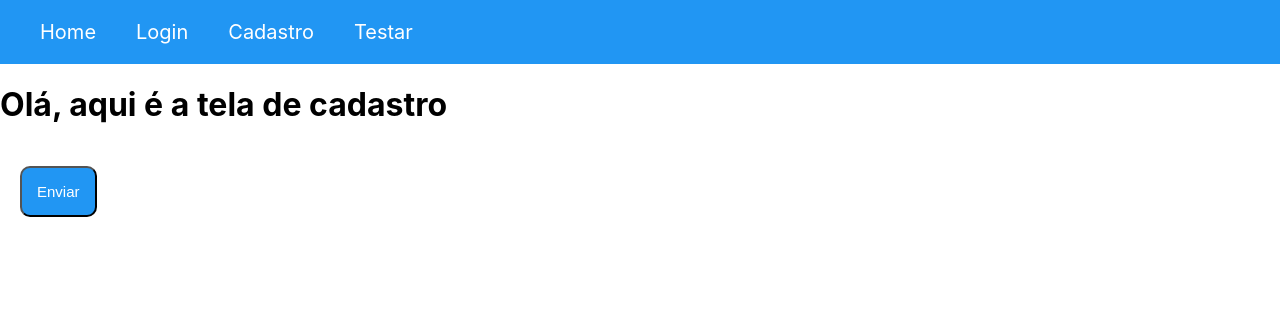
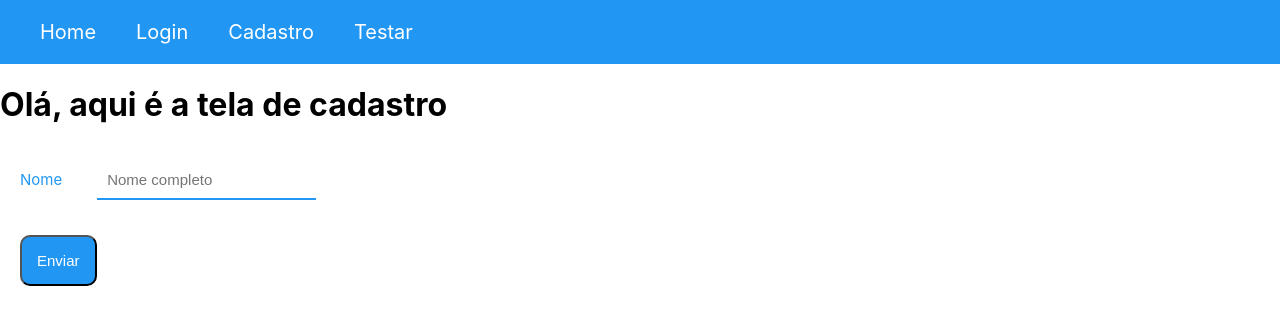
Before and after one commit to tainamiranda2/PubFiction-React, a React (Vite) app: page /step2 in a window 1280 px wide. Shown: the top 324 px of the page. Built offline with nearby package versions, Linux system fonts and the light colour scheme.

Commit message:
novo teste

```diff
--- /dev/null
+++ b/src/components/inputs/Inputs.jsx
@@ -0,0 +1,19 @@
+import React from 'react';
+import * as C from './style';
+function Inputs({text,placeholder, type, name}){
+    return(
+        <C.Container>
+                <label  htmlFor={name}>
+                    {text}
+                </label>
+                <input
+                 type={type}
+                 name={name}
+                placeholder={placeholder}/>
+
+
+        </C.Container>
+    )
+}
+
+export default Inputs;
--- /dev/null
+++ b/src/components/inputs/style.js
@@ -0,0 +1,25 @@
+import styled from 'styled-components';
+
+export const Container = styled.div`
+*{
+
+    padding:20px;
+    font-size:15px;
+    margin:15px;
+
+    }
+    label{
+     margin:0px;
+     color:#2196f3;
+    }
+   input{
+    border: 0px;
+     padding:10px;
+     border-bottom:2px solid #2196f3;
+   }
+
+   input:hover{
+
+     border-color:  #2196f3;
+   }
+   `
--- a/src/pages/Cadastro/cadastro.jsx
+++ b/src/pages/Cadastro/cadastro.jsx
@@ -1,13 +1,19 @@
 import React from 'react';
 import Button from '../../components/button/Button';
-
+import Inputs from '../../components/inputs/Inputs';
 export const Cadastro=()=>{
 
 
   return (
     <>
     <h1>Olá, aqui é a tela de cadastro</h1>
+ <Inputs
+ name="Nome"
+ placeholder="Nome completo"
+ type="text"
+text="Nome"
 
+ />
 
 <Button text="Enviar" to="/"/>
 
```
